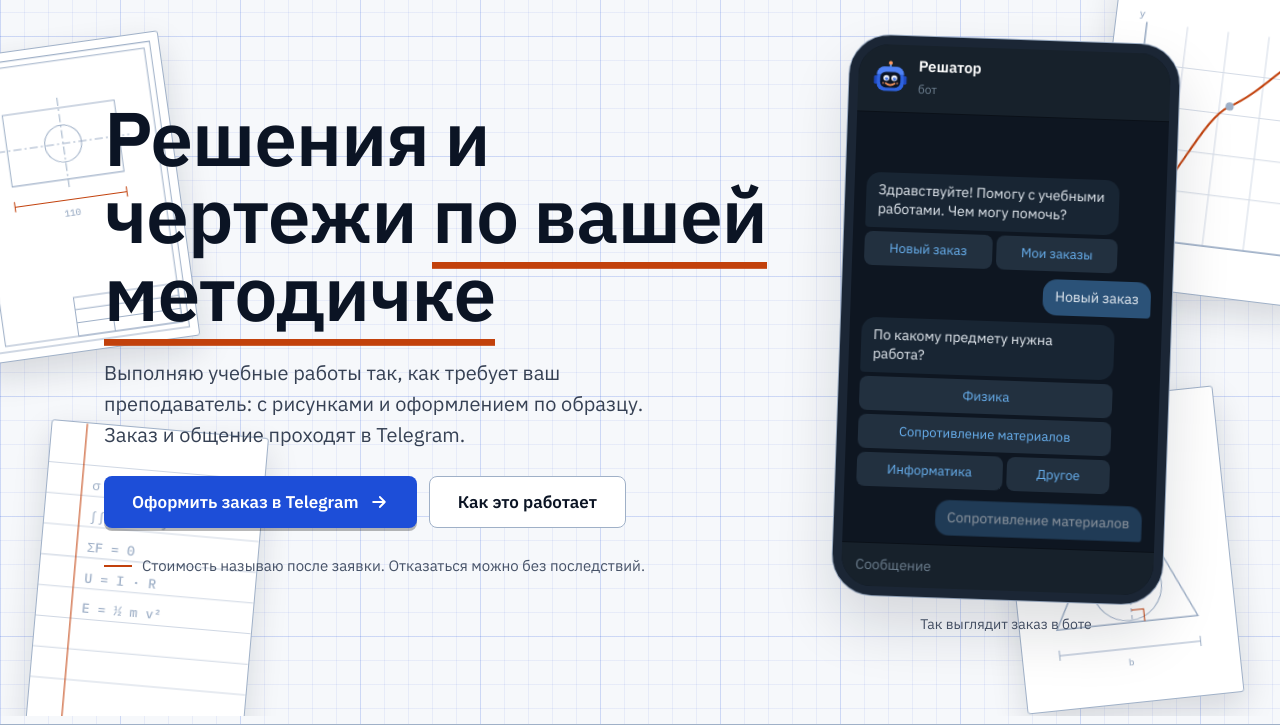
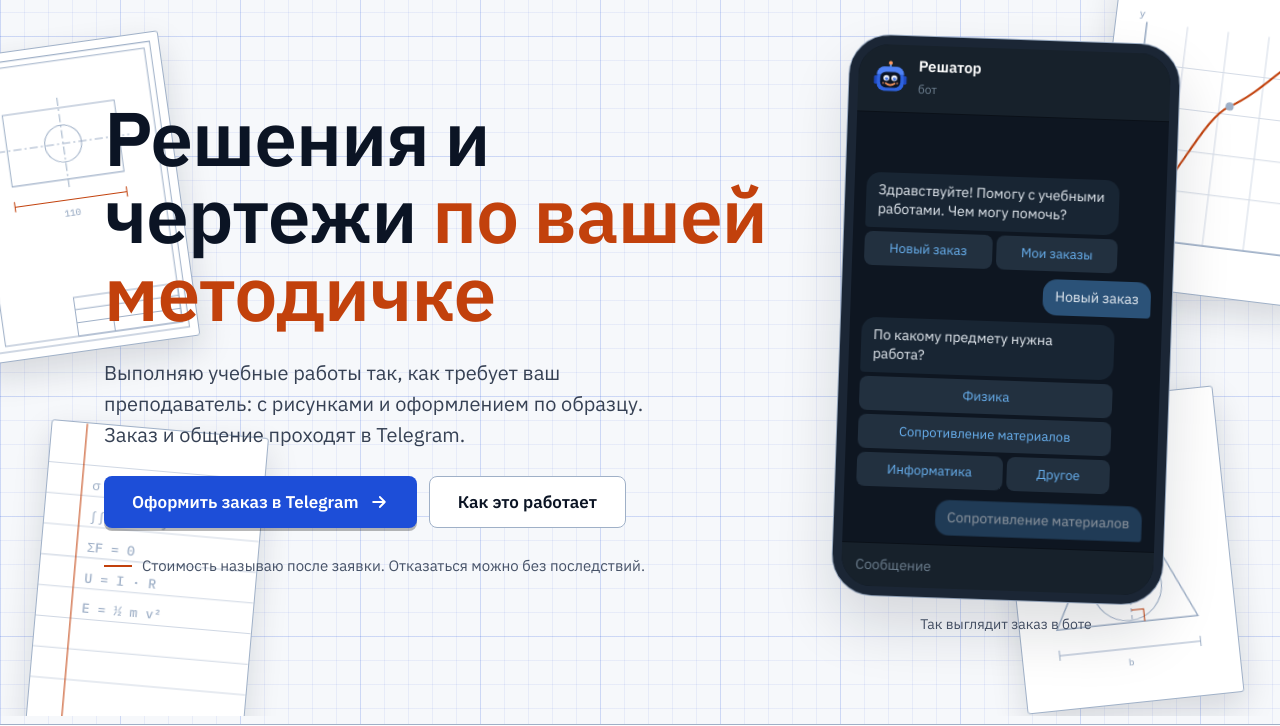
Before and after one commit to wd922zgjry-code/reshator-site, a plain HTML site: page index.html in a window 1280 px wide. Shown: the part 84-810 px from the top of the page. Drawn offline with nearby package versions, Linux system fonts and the light colour scheme.

Commit message:
Add files via upload

```diff
--- a/index.html
+++ b/index.html
@@ -108,8 +108,7 @@ h3{font-size:20px; line-height:1.25; font-weight:600}
 /* главный экран */
 .hero{display:flex; flex-wrap:wrap; gap:48px; align-items:center; padding-top:40px; padding-bottom:88px}
 .hero-left{flex:1 1 480px; min-width:0; display:flex; flex-direction:column; gap:26px}
-.hl{background:linear-gradient(var(--hot),var(--hot)) 0 100%/0 .09em no-repeat; -webkit-box-decoration-break:clone; box-decoration-break:clone; padding-bottom:.06em; animation:sweep 1s .7s ease forwards}
-@keyframes sweep{to{background-size:100% .09em}}
+.hl{color:var(--hot)}
 .lead{font-size:20px; color:var(--muted); max-width:580px}
 .row{display:flex; flex-wrap:wrap; gap:12px}
 .note{font-size:15px; color:var(--muted2); display:flex; align-items:center; gap:10px}
@@ -237,7 +236,6 @@ details p{padding:0 0 22px; max-width:680px; animation:fade .3s ease}
   *,*::before,*::after{animation:none !important; transition:none !important}
   .js .rv{opacity:1; transform:none}
   .js .bar{clip-path:none}
-  .hl{background-size:100% .09em}
 }
 </style>
 </head>
```
